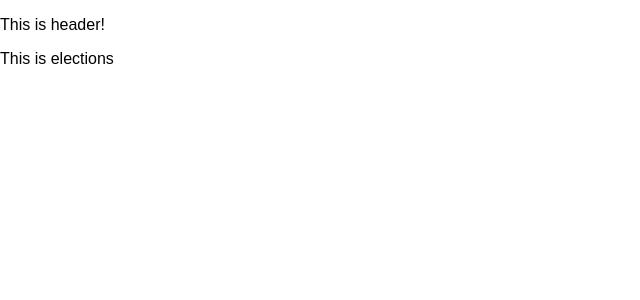
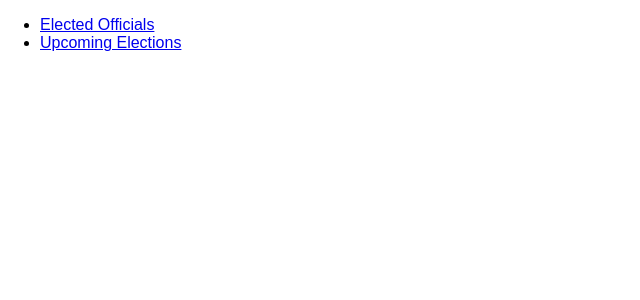
Before and after one commit to Bart369/Time-To-Vote, a React (Create React App) app in the folder client/: page /elections in a window 1280 px wide. Shown: the top 300 px of the page, without its empty margins (0-640 px from the left). Built offline with nearby package versions, Linux system fonts and the light colour scheme.

Commit message:
header links and election components

```diff
--- a/client/src/App.js
+++ b/client/src/App.js
@@ -1,6 +1,6 @@
 import React, { Component } from 'react'
+import Header from './components/Header'
 import Controller from './components/Controller'
-import Header from './components/Header'
 import {BrowserRouter as Router, Route} from 'react-router-dom'
 
 import './App.css';
@@ -13,6 +13,7 @@ class App extends Component {
     return (
       <Router>
         <div>
+          <Header />
           <Route exact path= '/' render = {props => (<Controller currentPage='electedofficials' />)} />
           <Route exact path = '/elections' render = {props => (<Controller currentPage='elections' />)}/>
         </div>
--- a/client/src/components/Controller.jsx
+++ b/client/src/components/Controller.jsx
@@ -1,5 +1,4 @@
 import React from 'react'
-import Header from './Header'
 import Elections from './Elections'
 import ElectedOfficials from './ElectedOfficials'
 
@@ -40,7 +39,6 @@ class Controller extends React.Component{
     render(){
         return(
             <div>
-                <Header />
                 {this.decideWhichToRender()}
             </div>
         )
--- /dev/null
+++ b/client/src/components/ElectionInfo.jsx
@@ -0,0 +1,9 @@
+import React from 'react'
+
+const ElectionInfo = () => {
+    return(
+        null
+    )
+}
+
+export default ElectionInfo
--- /dev/null
+++ b/client/src/components/StateSelector.jsx
@@ -0,0 +1,9 @@
+import React from 'react'
+
+const StateSelector = () => {
+    return (
+        null
+    )
+}
+
+export default StateSelector
--- a/client/src/components/elections.jsx
+++ b/client/src/components/elections.jsx
@@ -1,8 +1,13 @@
 import React from 'react'
+import StateSelector from './StateSelector'
+import ElectionInfo from './ElectionInfo'
 
 const Elections = () => {
     return(
-        <p>This is elections </p>
+        <div>
+            <StateSelector />
+            <ElectionInfo />
+        </div>
     )
 }
 
--- a/client/src/components/header.jsx
+++ b/client/src/components/header.jsx
@@ -1,8 +1,16 @@
 import React from 'react'
+import { Link } from 'react-router-dom'
 
-const Header = (props) =>{
+const Header = () =>{
     return (
-        <p> This is header! </p>
+        <header>
+            <nav>
+                <ul>
+                    <li><Link to='/'>Elected Officials</Link></li>
+                    <li><Link to='/elections'>Upcoming Elections</Link></li>
+                </ul>
+            </nav>
+        </header>
     )
 }
 
```
